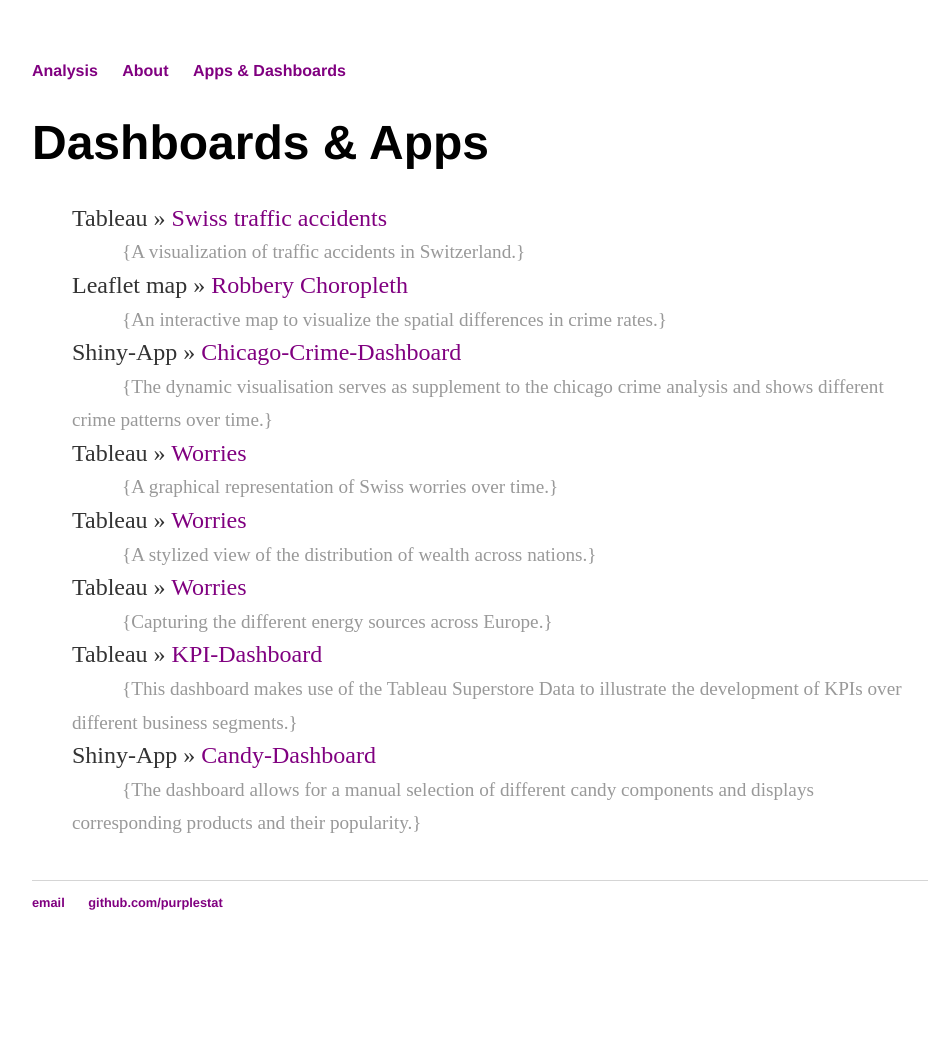
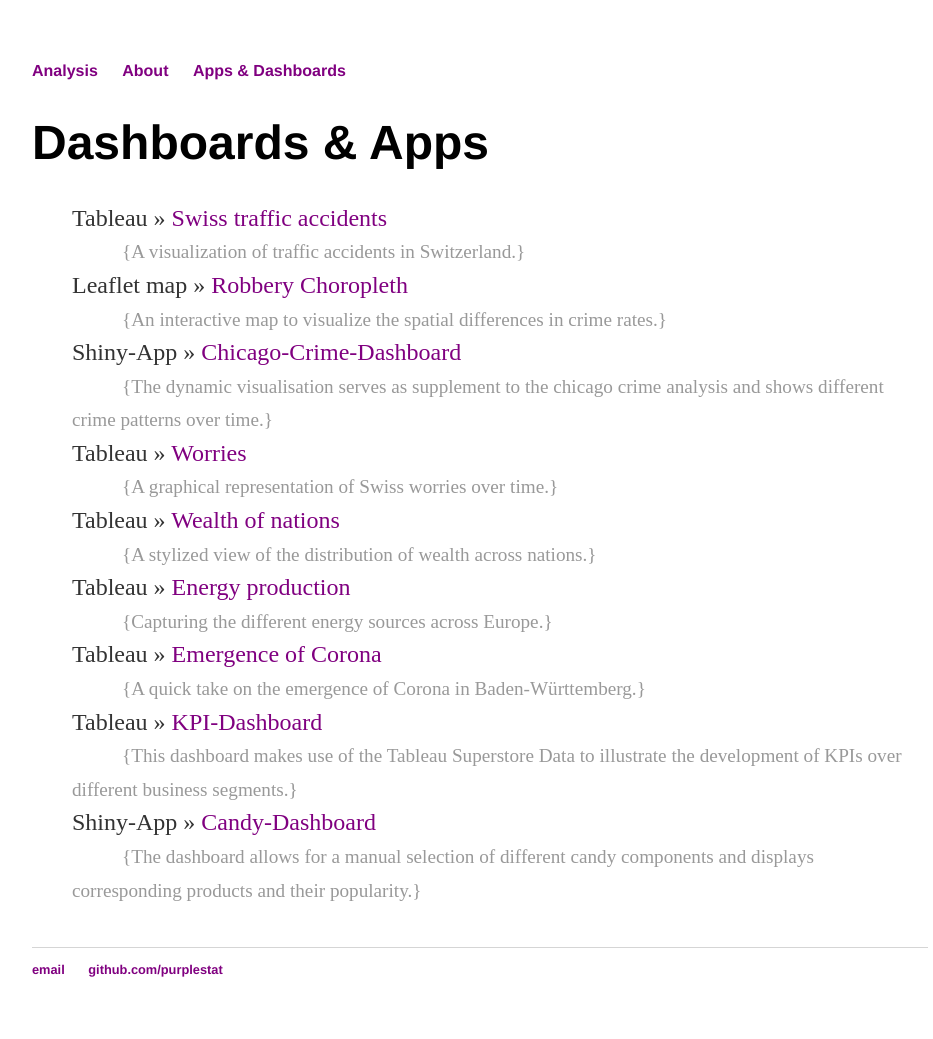
Before and after one commit to purplestat/purplestat.github.io, a Jekyll site: the page built from cv/index.html, in a window 1280 px wide. Shown: the whole page, without its empty margins (160-1093 px from the left). Built offline with Jekyll 4.4.1, drawn with Linux system fonts in a browser that asks for light colours; before the commit the page ends 972 px from its top, so only the background shows below that.

Commit message:
Update index.html

```diff
--- a/cv/index.html
+++ b/cv/index.html
@@ -5,7 +5,7 @@
 		<div class="about">
 			<h1>Dashboards & Apps</h1>
 			<ul class="posts">
-		<li><span>Tableau</span> &raquo; <a href="https://public.tableau.com/profile/prplstt#!/vizhome/shared/F8ZY3KQXZ?:embed=y&:toolbar=n&:embed_code_version=3&:loadOrderID=0&:display_count=y&:origin=viz_share_link&:showVizHome=no#4" title="Traffic" target="_blank">Swiss traffic accidents</a></li>
+		<li><span>Tableau</span> &raquo; <a href="https://public.tableau.com/shared/N8QMF45PG?:toolbar=n&:display_count=y&:origin=viz_share_link&:showVizHome=no#3" title="Traffic" target="_blank">Swiss traffic accidents</a></li>
 				<li id="list2">{A visualization of traffic accidents in Switzerland.} </li>
 		<li><span>Leaflet map</span> &raquo; <a href="//rstudio-pubs-static.s3.amazonaws.com/565190_a675b3a64eed4b558a71d91683244ac9.html" title="Chicago Crime" target="_blank">Robbery Choropleth</a></li>
 				<li id="list2">{An interactive map to visualize the spatial differences in crime rates.} </li>
@@ -13,10 +13,12 @@
 				<li id="list2">{The dynamic visualisation serves as supplement to the chicago crime analysis and shows different crime patterns over time.} </li>
 		<li><span>Tableau</span> &raquo; <a href="https://public.tableau.com/views/3-Worries/Dashboard1?:display_count=y&publish=yes&:toolbar=n&:origin=viz_share_link&:showVizHome=no#2" title="Traffic" target="_blank">Worries</a></li>
 				<li id="list2">{A graphical representation of Swiss worries over time.} </li>
-		<li><span>Tableau</span> &raquo; <a href="https://public.tableau.com/views/4-Wealth/Dashboard1?%3Alanguage=en&%3Adisplay_count=y&%3Atoolbar=n&%3Aorigin=viz_share_link&%3AshowVizHome=no#2" title="Traffic" target="_blank">Worries</a></li>
+		<li><span>Tableau</span> &raquo; <a href="https://public.tableau.com/views/4-Wealth/Dashboard1?%3Alanguage=en&%3Adisplay_count=y&%3Atoolbar=n&%3Aorigin=viz_share_link&%3AshowVizHome=no#2" title="Traffic" target="_blank">Wealth of nations</a></li>
 				<li id="list2">{A stylized view of the distribution of wealth across nations.} </li>
-		<li><span>Tableau</span> &raquo; <a href="https://public.tableau.com/views/7-EnergyEU/Dashboard1?:language=en&:retry=yes&:display_count=y&:toolbar=n&:origin=viz_share_link&:showVizHome=no#2" title="Traffic" target="_blank">Worries</a></li>
+		<li><span>Tableau</span> &raquo; <a href="https://public.tableau.com/views/7-EnergyEU/Dashboard1?:language=en&:retry=yes&:display_count=y&:toolbar=n&:origin=viz_share_link&:showVizHome=no#2" title="Traffic" target="_blank">Energy production</a></li>
 				<li id="list2">{Capturing the different energy sources across Europe.} </li>
+		<li><span>Tableau</span> &raquo; <a href="https://public.tableau.com/views/corona_15842965122070/Dashboard1?:language=en&:display_count=y&:toolbar=n&:origin=viz_share_link&:showVizHome=no#4" title="Traffic" target="_blank">Emergence of Corona</a></li>
+				<li id="list2">{A quick take on the emergence of Corona in Baden-Württemberg.} </li>
 		<li><span>Tableau</span> &raquo; <a href="https://public.tableau.com/views/MYKPIdash/Dashboard1?:embed=y&:toolbar=n&:embed_code_version=3&:loadOrderID=0&:display_count=y&:origin=viz_share_link&:showVizHome=no" title="Candy" target="_blank">KPI-Dashboard</a></li>
 				<li id="list2">{This dashboard makes use of the Tableau Superstore Data to illustrate the development of KPIs over different business segments.} </li>
 		<li><span>Shiny-App</span> &raquo; <a href="https://bluestat.shinyapps.io/candy/" title="Candy" target="_blank">Candy-Dashboard</a></li>
```
